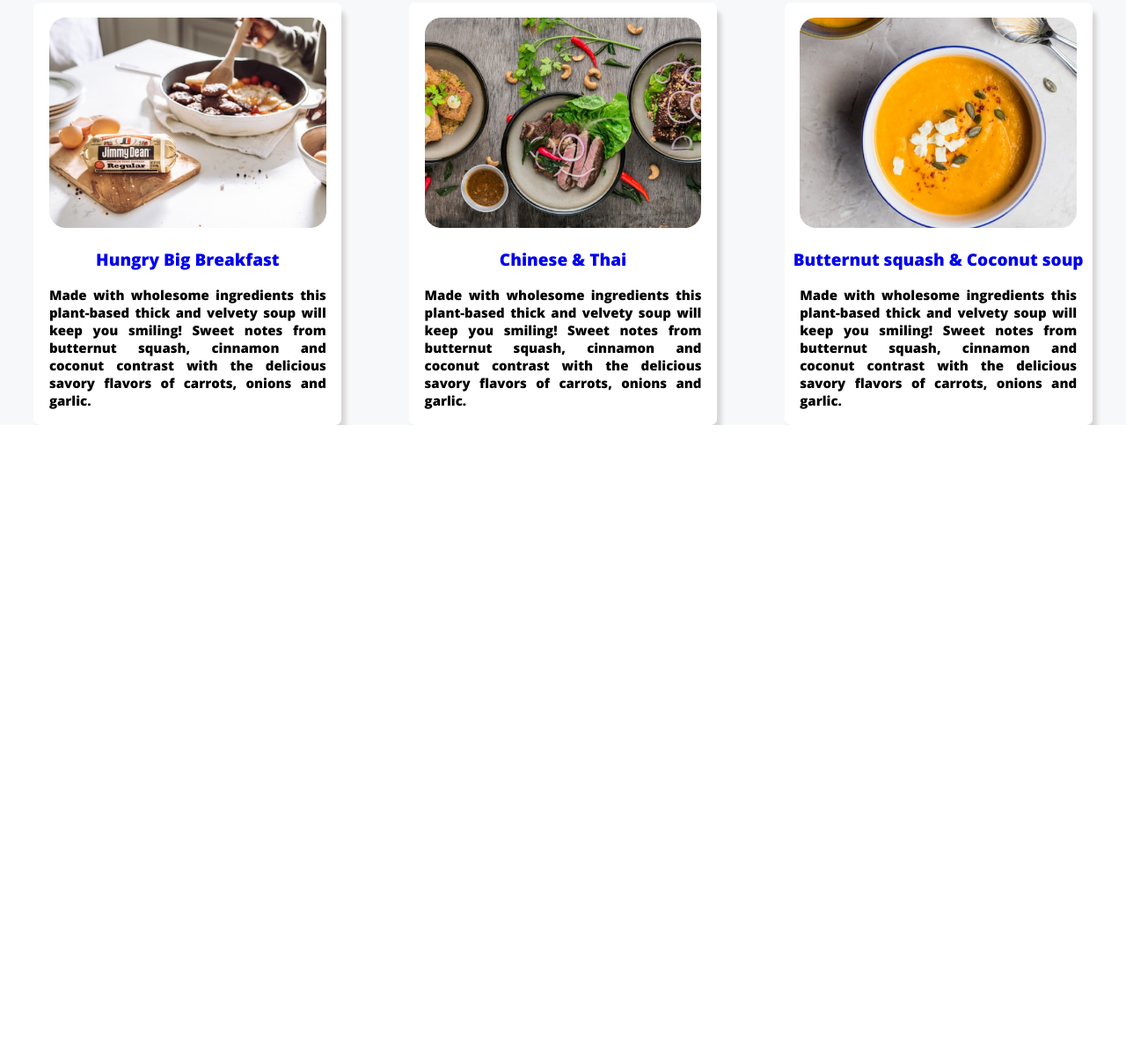
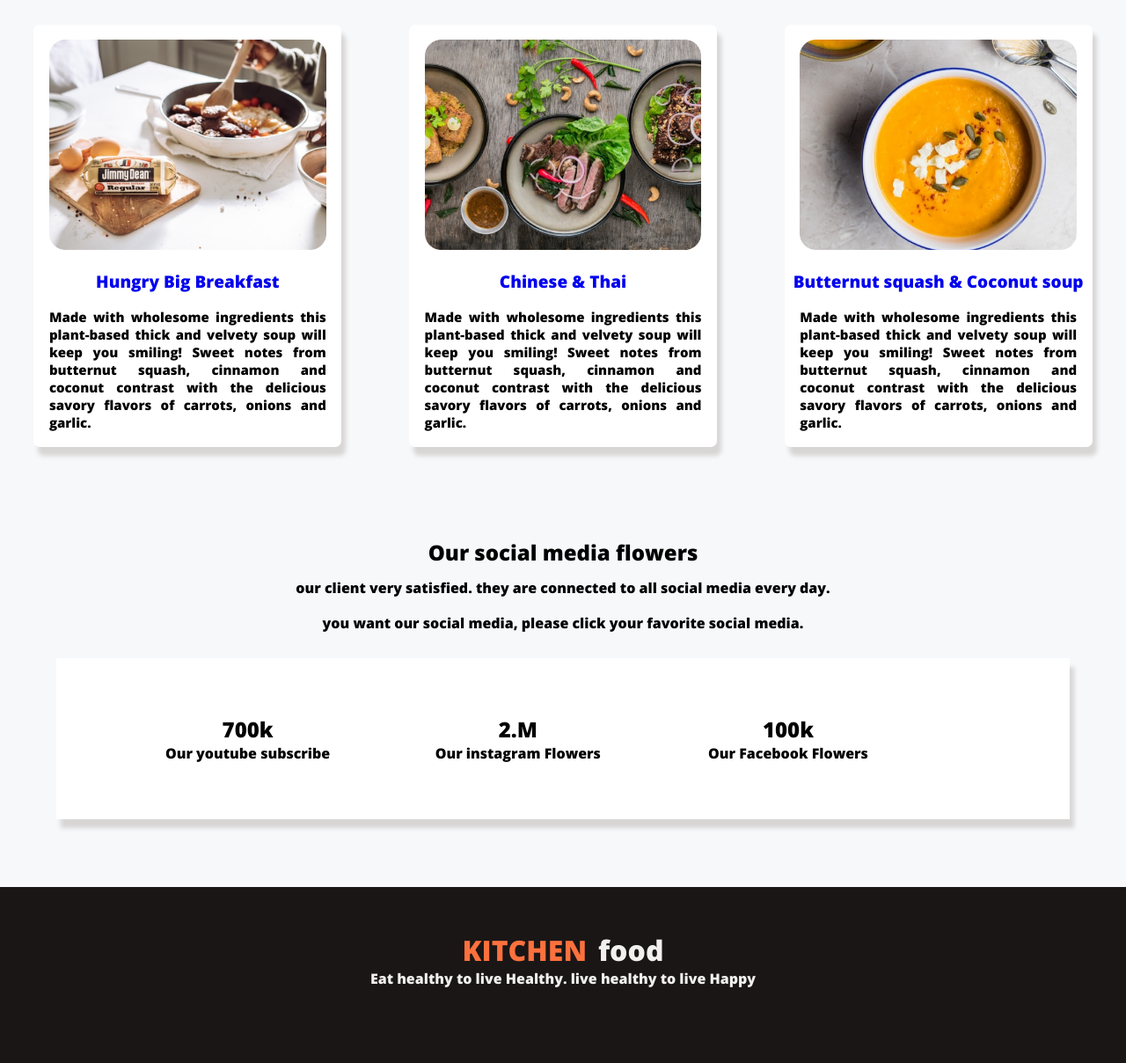
Before and after one commit to Riazalmahmud/assignment-01, a plain HTML site: page index.html in a window 1280 px wide. Shown: the part 1383-2591 px from the top of the page at 88% size. Before the commit the page ends 1866 px from the top, so only its background shows below. Drawn offline with nearby package versions, Linux system fonts and the light colour scheme.

Commit message:
footer add

```diff
--- a/index.html
+++ b/index.html
@@ -16,7 +16,7 @@
     <!-- start slider section -->
     <section class="slider">
         <div class="half-width padding-top">
-            <h1> <span class="dark-yellow-color">Skip</span>The Diet, <br> Just Eat Healthy <br> With Kitchen</h1>
+            <h1> <span class="dark-yellow-color">Skip</span>The Diet, <br> Just Eat Healthy <br> With Kitchen food</h1>
             <p>Cleaning up your diet and eating healthy food a day can boost your happiness, reduce stress, and relieve
                 anxiety.</p>
             <a class="order-button" href="https://www.linkedin.com/in/riaz-al-mahmud-9975b81a4/" target="_blank"
@@ -44,8 +44,10 @@
     </section><!-- End About Section -->
     <!-- Start blog Section -->
     <section class="bolg-section padding-top">
-        <h2>My Recipies</h2>
-        <p>If you want to know about our new recipes, read our blogs below.</p>
+        <div class="heading-title">
+            <h2>My Recipies</h2>
+            <p>If you want to know about our new recipes, read our blogs below.</p>
+        </div>
         <div class="bolg">
             <div class="blog-content">
                 <img src="images/food/Project Cover.jpg" alt="">
@@ -72,6 +74,34 @@
             </div>
         </div>
     </section><!-- End blog Section -->
+    <!-- Start Social media Section -->
+    <section class="social-media padding-top">
+        <div class="heading-title">
+            <h2>Our social media flowers</h2>
+            <p>our client very satisfied. they are connected to all social media every day. you want our social media,
+                please click your favorite social media.</p>
+        </div>
+
+        <div class="social-media-flower">
+            <div class="social-media-single">
+                <h1>700k</h1>
+                <p>Our youtube subscribe</p>
+            </div>
+            <div class="social-media-single">
+                <h1>2.M</h1>
+                <p>Our instagram Flowers</p>
+            </div>
+            <div class="social-media-single">
+                <h1>100k</h1>
+                <p>Our Facebook Flowers</p>
+            </div>
+        </div>
+    </section><!-- End Social media Section -->
+    <!-- Start Footer Section -->
+    <footer>
+        <h1> <span class="dark-yellow-color">KITCHEN</span>food</h1>
+        <p>Eat healthy to live Healthy. live healthy to live Happy</p>
+    </footer> <!-- Start Footer Section -->
 </body>
 
 </html>
--- a/style.css
+++ b/style.css
@@ -10,8 +10,14 @@ body{
 .padding-top{
     padding-top: 100px;
 }
+.heading-title {
+    width: 50%;
+    margin: 0px auto;
+    line-height: 40px;
+}
 .dark-yellow-color{
     color: #fc713d;
+    margin-right: 1%;
 }/* End Global css */
 
 /* Star slider section css */
@@ -109,3 +115,33 @@ font-size: 19px;
     text-align: justify;
     padding: 5%;
 }
+.social-media{
+    text-align: center;
+    background-color: #f6f8fa;
+    height: 200px;
+    padding-bottom: 200px;
+
+}
+.social-media-flower{
+    display: flex;
+    padding-top: 40px;
+    background-color: #ffffff;
+    padding: 5%;
+    margin-left: 5%;
+    margin-right: 5%;
+    margin-top: 20px;
+    box-shadow: 5px 10px 5px #d8d5d5;
+}
+.social-media-single{
+    width: 30%;
+}
+footer{
+    height: 200px;
+    background-color: rgb(27, 22, 22);
+    text-align: center;
+    color: rgb(241, 239, 239);
+}
+footer h1{
+
+    padding-top: 50px;
+}
```
